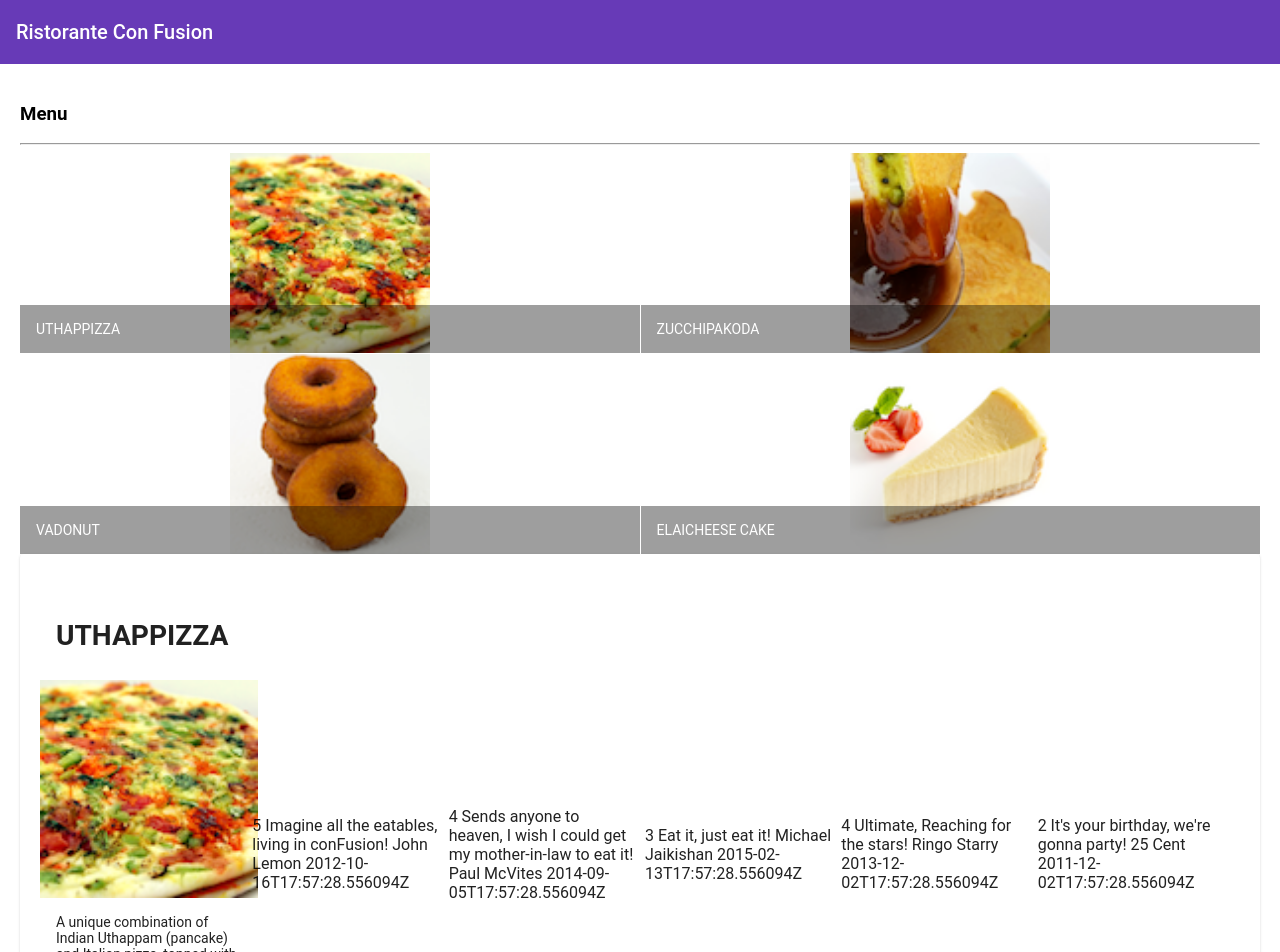
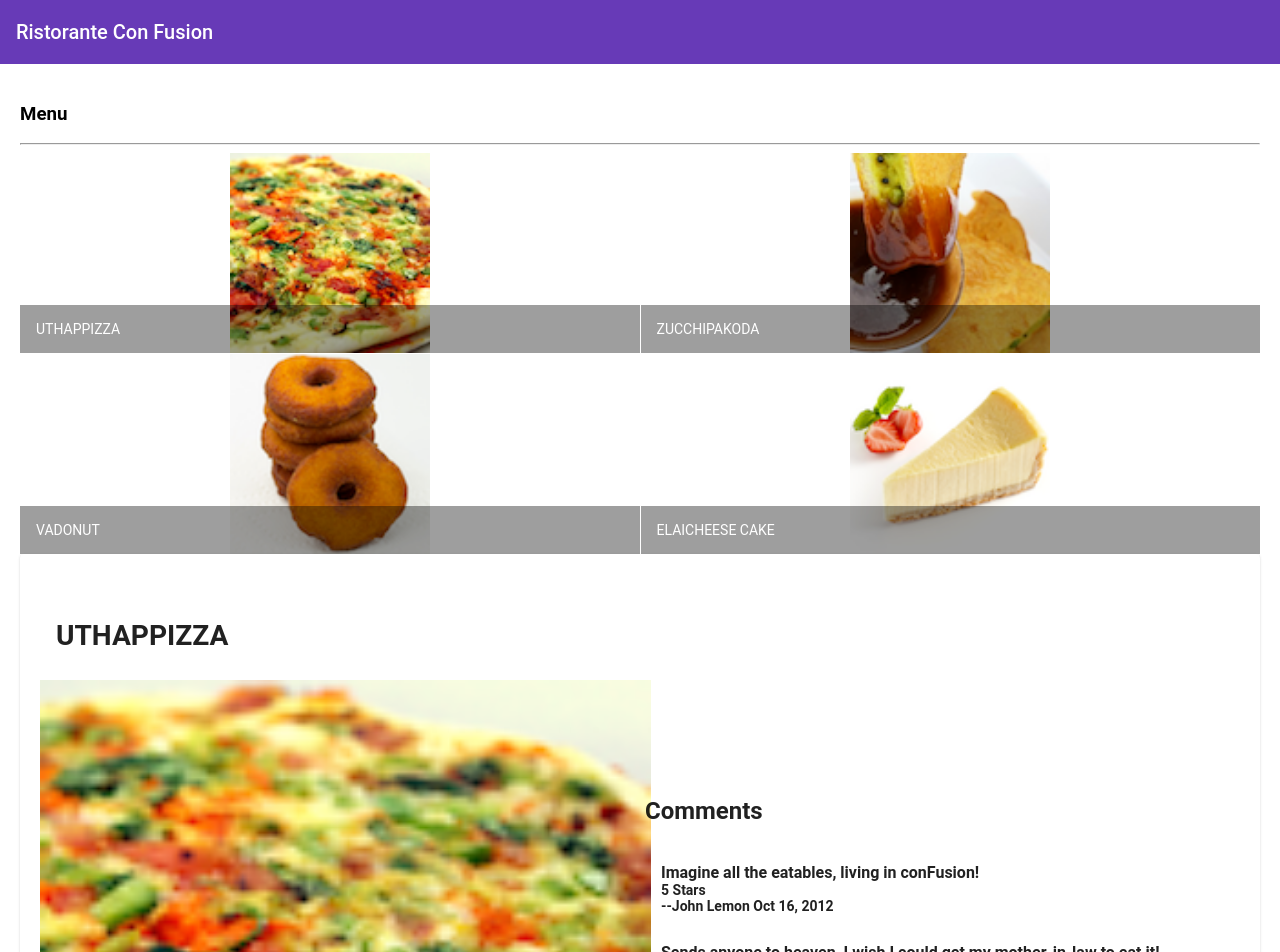
Before and after one commit to JMJHOX/angular-project, an Angular app in the folder conFusion/: page / in a window 1280 px wide. Shown: the top 952 px of the page. Built offline with nearby package versions, Linux system fonts and the light colour scheme.

Commit message:
Fianl changes assigment 1

```diff
--- a/conFusion/src/app/dishdetail/dishdetail.component.html
+++ b/conFusion/src/app/dishdetail/dishdetail.component.html
@@ -6,7 +6,7 @@
     fxLayoutGap="10px"
     fxLayoutGap.xs="0">
 
-  <div fxFlex="40">
+  <div fxFlex="50" id="utha">
       <mat-card-title>
       <h3>{{dish.name | uppercase}}</h3>
       </mat-card-title>
@@ -15,7 +15,6 @@
     <mat-card-content>
       <p>{{dish.description}}
       </p>
-
       <mat-card-actions>
         <button mat-button>LIKE</button>
         <button mat-button>SHARE</button>
@@ -23,14 +22,18 @@
     </mat-card-content>
     <hr>
   </div>
-
-  <div fxFlex="40" *ngFor= "let cmnt of dish.comments">
-    {{cmnt.rating}}
-    {{cmnt.comment}}
-    {{cmnt.author}}
-    {{cmnt.date}}
-
-
-
+  <div fxFlex="50">
+      <h2>Comments</h2>
+      <div  *ngFor= "let cmnt of dish.comments">
+        <mat-list>
+          <mat-list-item>
+           <p matLine><b>{{cmnt.comment}}</b></p>
+          <p matLine>
+            <b>{{cmnt.rating}} Stars<br>
+            --{{cmnt.author}}
+            {{cmnt.date | date}}</b></p>
+        </mat-list-item>
+        </mat-list>
       </div>
   </div>
+</div>
```
Also changed, not shown: conFusion/src/styles.scss (line endings or trailing spaces). Lines whose indentation alone changed are shown as unchanged.
